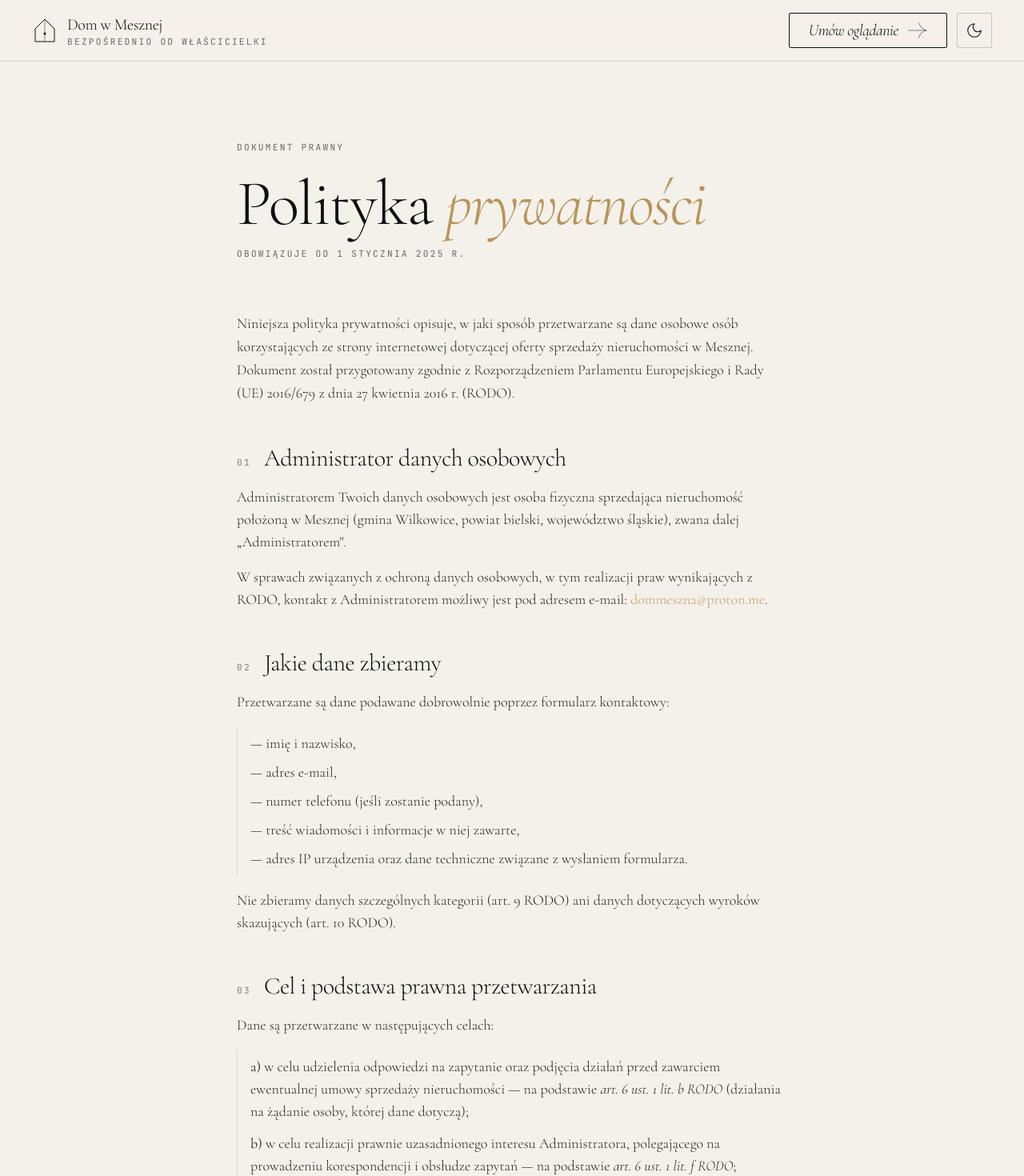
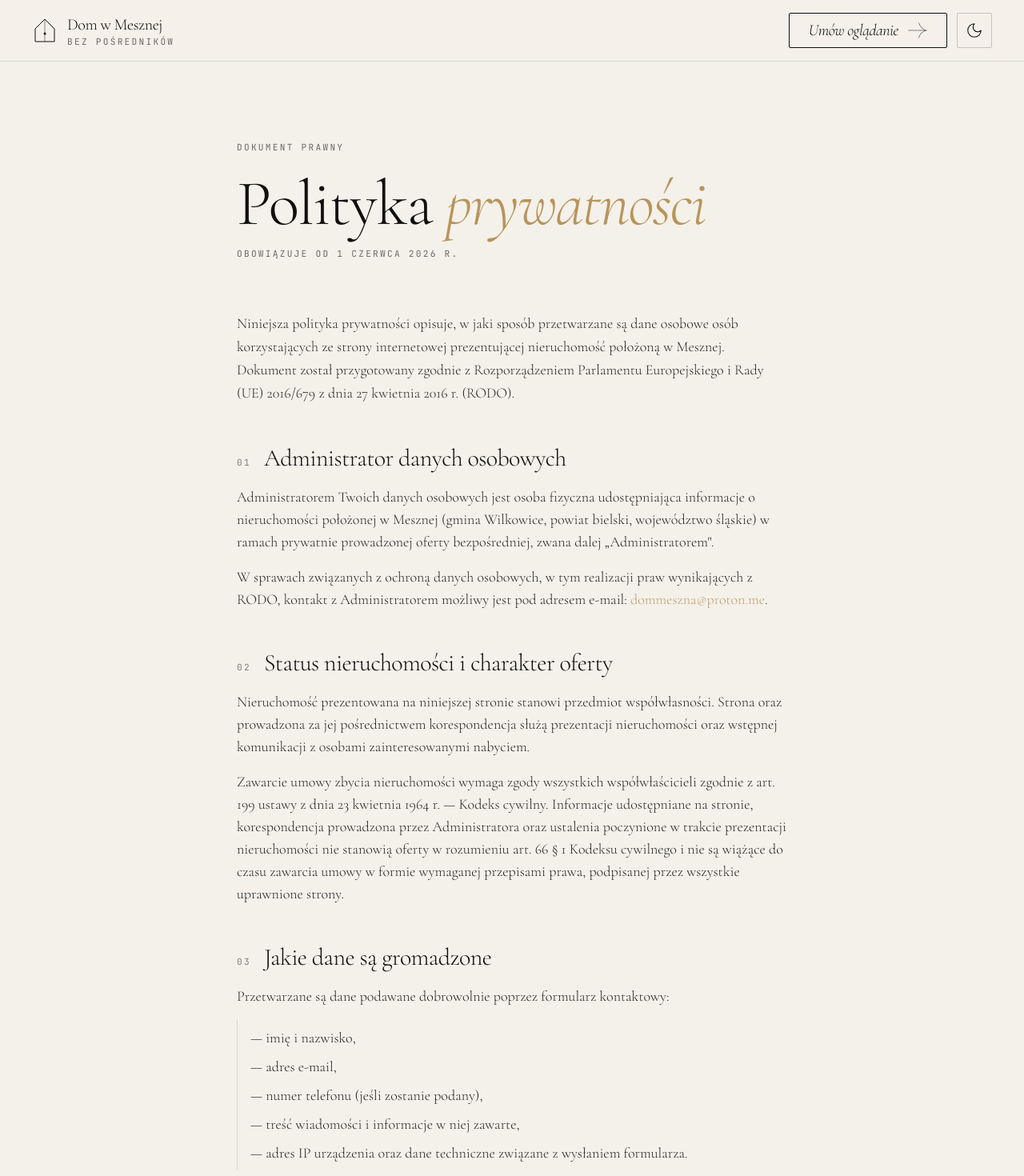
Before and after one commit to katpilarz/dom-meszna, a Next.js app: page /polityka-prywatnosci in a window 1280 px wide. Shown: the top 1470 px of the page at 80% size. Built offline with nearby package versions, Linux system fonts and the light colour scheme.

Commit message:
final legal fixex

```diff
--- a/app/layout.tsx
+++ b/app/layout.tsx
@@ -3,12 +3,12 @@ import './globals.css';
 import { ThemeProvider } from '@/components/ThemeProvider';
 
 export const metadata: Metadata = {
-  title: 'Dom w Mesznej — sprzedaż bezpośrednio od właścicielki',
+  title: 'Dom w Mesznej — sprzedaż bez pośredników',
   description:
     'Dom 402 m² w Mesznej u stóp Beskidu Śląskiego. Działka 1 600 m², 7 pokoi, budowa 2018. Bez pośredników.',
   authors: { name: 'PAISAK4U' },
   openGraph: {
-    title: 'Dom w Mesznej — sprzedaż bezpośrednio od właścicielki',
+    title: 'Dom w Mesznej — sprzedaż bez pośredników',
     description:
       'Dom 402 m² u stóp Beskidu Śląskiego. Bez pośredników, bez prowizji.',
     type: 'website',
--- a/app/polityka-prywatnosci/page.tsx
+++ b/app/polityka-prywatnosci/page.tsx
@@ -21,21 +21,22 @@ export default function PrivacyPolicy() {
           >
             Polityka <span className="italic" style={{ color: 'var(--accent)' }}>prywatności</span>
           </h1>
-          <p className="label-mono opacity-60 mb-16">Obowiązuje od 1 stycznia 2025 r.</p>
+          <p className="label-mono opacity-60 mb-16">Obowiązuje od 1 czerwca 2026 r.</p>
 
           <section className="prose-custom space-y-10">
             <p className="text-lg leading-relaxed opacity-90" style={{ fontFamily: "'Cormorant Garamond', serif", fontWeight: 300 }}>
               Niniejsza polityka prywatności opisuje, w jaki sposób przetwarzane są dane osobowe
-              osób korzystających ze strony internetowej dotyczącej oferty sprzedaży nieruchomości
+              osób korzystających ze strony internetowej prezentującej nieruchomość położoną
               w Mesznej. Dokument został przygotowany zgodnie z Rozporządzeniem Parlamentu
               Europejskiego i Rady (UE) 2016/679 z dnia 27 kwietnia 2016 r. (RODO).
             </p>
 
             <Section number="01" title="Administrator danych osobowych">
               <p>
-                Administratorem Twoich danych osobowych jest osoba fizyczna sprzedająca
-                nieruchomość położoną w Mesznej (gmina Wilkowice, powiat bielski, województwo
-                śląskie), zwana dalej „Administratorem".
+                Administratorem Twoich danych osobowych jest osoba fizyczna udostępniająca
+                informacje o nieruchomości położonej w Mesznej (gmina Wilkowice, powiat
+                bielski, województwo śląskie) w ramach prywatnie prowadzonej oferty bezpośredniej,
+                zwana dalej „Administratorem".
               </p>
               <p>
                 W sprawach związanych z ochroną danych osobowych, w tym realizacji praw
@@ -44,7 +45,24 @@ export default function PrivacyPolicy() {
               </p>
             </Section>
 
-            <Section number="02" title="Jakie dane zbieramy">
+            <Section number="02" title="Status nieruchomości i charakter oferty">
+              <p>
+                Nieruchomość prezentowana na niniejszej stronie stanowi przedmiot współwłasności.
+                Strona oraz prowadzona za jej pośrednictwem korespondencja służą prezentacji
+                nieruchomości oraz wstępnej komunikacji z osobami zainteresowanymi nabyciem.
+              </p>
+              <p>
+                Zawarcie umowy zbycia nieruchomości wymaga zgody wszystkich współwłaścicieli
+                zgodnie z art. 199 ustawy z dnia 23 kwietnia 1964 r. — Kodeks cywilny. Informacje
+                udostępniane na stronie, korespondencja prowadzona przez Administratora oraz
+                ustalenia poczynione w trakcie prezentacji nieruchomości nie stanowią oferty
+                w rozumieniu art. 66 § 1 Kodeksu cywilnego i nie są wiążące do czasu zawarcia
+                umowy w formie wymaganej przepisami prawa, podpisanej przez wszystkie uprawnione
+                strony.
+              </p>
+            </Section>
+
+            <Section number="03" title="Jakie dane są gromadzone">
               <p>Przetwarzane są dane podawane dobrowolnie poprzez formularz kontaktowy:</p>
               <ul className="list-none space-y-2 pl-4 border-l border-[var(--line)] py-2">
                 <li>— imię i nazwisko,</li>
@@ -59,33 +77,34 @@ export default function PrivacyPolicy() {
               </p>
             </Section>
 
-            <Section number="03" title="Cel i podstawa prawna przetwarzania">
+            <Section number="04" title="Cel i podstawa prawna przetwarzania">
               <p>Dane są przetwarzane w następujących celach:</p>
               <ul className="list-none space-y-3 pl-4 border-l border-[var(--line)] py-2">
                 <li>
                   <strong className="font-normal">a)</strong> w celu udzielenia odpowiedzi na zapytanie
-                  oraz podjęcia działań przed zawarciem ewentualnej umowy sprzedaży nieruchomości —
-                  na podstawie <em>art. 6 ust. 1 lit. b RODO</em> (działania na żądanie osoby, której
-                  dane dotyczą);
+                  oraz podjęcia działań przed zawarciem ewentualnej umowy — na podstawie
+                  {' '}<em>art. 6 ust. 1 lit. b RODO</em> (działania na żądanie osoby, której dane
+                  dotyczą);
                 </li>
                 <li>
                   <strong className="font-normal">b)</strong> w celu realizacji prawnie uzasadnionego
                   interesu Administratora, polegającego na prowadzeniu korespondencji i obsłudze
-                  zapytań — na podstawie <em>art. 6 ust. 1 lit. f RODO</em>;
+                  zapytań dotyczących nieruchomości — na podstawie <em>art. 6 ust. 1 lit. f
+                  RODO</em>;
                 </li>
                 <li>
                   <strong className="font-normal">c)</strong> w celu ewentualnego ustalenia,
                   dochodzenia lub obrony roszczeń — na podstawie <em>art. 6 ust. 1 lit. f RODO</em>.
                 </li>
               </ul>
-              <p className="bg-[var(--bg-alt)] border border-[var(--line)] p-5 text-sm leading-relaxed">
+              <p className="bg-[var(--bg-alt)] border border-[var(--line)] p-5 text-md leading-relaxed">
                 <strong className="font-normal">Wysyłając wiadomość przez formularz kontaktowy,</strong> potwierdzasz, że zapoznałaś/eś się
                 z niniejszą polityką prywatności i akceptujesz przetwarzanie podanych danych w
                 celu udzielenia odpowiedzi na Twoje zapytanie.
               </p>
             </Section>
 
-            <Section number="04" title="Okres przechowywania">
+            <Section number="05" title="Okres przechowywania">
               <p>
                 Dane są przechowywane przez okres niezbędny do realizacji celów, dla których
                 zostały zebrane, nie dłużej jednak niż:
@@ -98,7 +117,7 @@ export default function PrivacyPolicy() {
               </ul>
             </Section>
 
-            <Section number="05" title="Twoje prawa">
+            <Section number="06" title="Twoje prawa">
               <p>W związku z przetwarzaniem danych przysługują Ci następujące prawa:</p>
               <ul className="list-none space-y-2 pl-4 border-l border-[var(--line)] py-2">
                 <li>— prawo dostępu do danych (art. 15 RODO),</li>
@@ -116,25 +135,26 @@ export default function PrivacyPolicy() {
               </p>
             </Section>
 
-            <Section number="06" title="Odbiorcy danych">
+            <Section number="07" title="Odbiorcy danych">
               <p>
                 Dane mogą być udostępniane podmiotom świadczącym usługi techniczne związane z
-                prowadzeniem strony i obsługą poczty elektronicznej, w szczególności:
+                prowadzeniem strony i obsługą poczty elektronicznej:
               </p>
               <ul className="list-none space-y-2 pl-4 border-l border-[var(--line)] py-2">
-                <li>— dostawcy hostingu strony (np. Vercel Inc., Netlify Inc.),</li>
-                <li>— dostawcy usług poczty elektronicznej (Proton AG, Szwajcaria),</li>
-                <li>— dostawcy systemu obsługi formularzy (jeżeli zostanie zastosowany).</li>
+                <li>— dostawca hostingu strony i obsługi formularza kontaktowego (Netlify Inc., USA),</li>
+                <li>— dostawca usług poczty elektronicznej (Proton AG, Szwajcaria).</li>
               </ul>
               <p>
-                Dane nie są przekazywane do państw trzecich poza Europejskim Obszarem
-                Gospodarczym, z wyjątkiem przekazania do Szwajcarii (kraj uznany przez Komisję
-                Europejską za zapewniający odpowiedni poziom ochrony danych — decyzja
-                wykonawcza (UE) 2000/518) w związku z korzystaniem z usług Proton.
+                Przekazanie danych do Netlify Inc. (USA) odbywa się na podstawie standardowych
+                klauzul umownych zatwierdzonych przez Komisję Europejską oraz w oparciu o
+                decyzję wykonawczą (UE) 2023/1795 (Data Privacy Framework). Przekazanie danych
+                do Proton AG (Szwajcaria) odbywa się na podstawie decyzji Komisji Europejskiej
+                uznającej Szwajcarię za państwo zapewniające odpowiedni poziom ochrony danych
+                osobowych.
               </p>
             </Section>
 
-            <Section number="07" title="Pliki cookies i technologie podobne">
+            <Section number="08" title="Pliki cookies i technologie podobne">
               <p>
                 Strona nie wykorzystuje plików cookies do celów marketingowych, profilowania ani
                 analitycznych. Wykorzystywane są wyłącznie techniczne mechanizmy przeglądarki
@@ -143,21 +163,21 @@ export default function PrivacyPolicy() {
               </p>
             </Section>
 
-            <Section number="08" title="Automatyczne podejmowanie decyzji">
+            <Section number="09" title="Automatyczne podejmowanie decyzji">
               <p>
                 Podane dane nie są wykorzystywane do zautomatyzowanego podejmowania decyzji ani
                 profilowania w rozumieniu art. 22 RODO.
               </p>
             </Section>
 
-            <Section number="09" title="Dobrowolność podania danych">
+            <Section number="10" title="Dobrowolność podania danych">
               <p>
                 Podanie danych jest dobrowolne, jednak konieczne do udzielenia odpowiedzi na
                 zapytanie. Brak podania danych uniemożliwia kontakt zwrotny.
               </p>
             </Section>
 
-            <Section number="10" title="Zmiany polityki prywatności">
+            <Section number="11" title="Zmiany polityki prywatności">
               <p>
                 Niniejsza polityka prywatności może być aktualizowana. Aktualna wersja jest
                 zawsze dostępna pod tym adresem. Data wejścia w życie ostatniej wersji znajduje
--- a/components/Contact.tsx
+++ b/components/Contact.tsx
@@ -80,7 +80,7 @@ export default function Contact() {
             </div>
           </h2>
           <p className="mt-8 max-w-xl opacity-75 text-lg leading-relaxed">
-            Sprzedaję dom osobiście — chętnie odpowiem na pytania
+            Dom oferowany jest bez pośredników — chętnie odpowiem na pytania
             i pokażę nieruchomość w dogodnym terminie. Zostaw kontakt,
             odpowiem w ciągu doby.
           </p>
@@ -143,7 +143,7 @@ export default function Contact() {
                   name="imie"
                   type="text"
                   required
-                  className="w-full bg-transparent border-b border-[var(--line-strong)] py-3 focus:border-[var(--accent)] outline-none transition-colors"
+                  className="w-full px-3 bg-transparent border-b border-[var(--line-strong)] py-3 focus:border-[var(--accent)] outline-none transition-colors"
                 />
               </div>
               <div>
@@ -154,7 +154,7 @@ export default function Contact() {
                   id="telefon"
                   name="telefon"
                   type="tel"
-                  className="w-full bg-transparent border-b border-[var(--line-strong)] py-3 focus:border-[var(--accent)] outline-none transition-colors"
+                  className="w-full px-3 bg-transparent border-b border-[var(--line-strong)] py-3 focus:border-[var(--accent)] outline-none transition-colors"
                 />
               </div>
             </div>
@@ -168,7 +168,7 @@ export default function Contact() {
                 name="email"
                 type="email"
                 required
-                className="w-full bg-transparent border-b border-[var(--line-strong)] py-3 focus:border-[var(--accent)] outline-none transition-colors"
+                className="w-full px-3 bg-transparent border-b border-[var(--line-strong)] py-3 focus:border-[var(--accent)] outline-none transition-colors"
               />
             </div>
 
@@ -181,7 +181,7 @@ export default function Contact() {
                 name="termin"
                 type="text"
                 placeholder="np. najbliższa sobota, popołudnie"
-                className="w-full bg-transparent border-b border-[var(--line-strong)] py-3 focus:border-[var(--accent)] outline-none transition-colors placeholder:opacity-40"
+                className="px-3 w-full bg-transparent border-b border-[var(--line-strong)] py-3 focus:border-[var(--accent)] outline-none transition-colors placeholder:opacity-40"
               />
             </div>
 
@@ -193,7 +193,7 @@ export default function Contact() {
                 id="wiadomosc"
                 name="wiadomosc"
                 rows={4}
-                className="w-full bg-transparent border-b border-[var(--line-strong)] py-3 focus:border-[var(--accent)] outline-none transition-colors resize-none"
+                className="w-full px-3 bg-transparent border-b border-[var(--line-strong)] py-3 focus:border-[var(--accent)] outline-none transition-colors resize-none"
               />
             </div>
 
@@ -240,14 +240,14 @@ export default function Contact() {
                 </span>
                 <Arrow size={34} className="transition-transform duration-500 group-hover:translate-x-1.5" />
               </button>
-              <p className="text-xs opacity-60 mt-5 max-w-full leading-relaxed">
+              <p className="text-md opacity-60 mt-5 max-w-full leading-relaxed">
                 Wysyłając zapytanie, potwierdzasz zapoznanie się z{' '}
                 <a href="/polityka-prywatnosci" className="underline decoration-dotted underline-offset-2 hover:text-[var(--accent)]">
                   polityką prywatności
                 </a>{' '}
                 i akceptujesz przetwarzanie podanych danych w celu udzielenia odpowiedzi (RODO, art. 6 ust. 1 lit. b).
               </p>
-              <p className="text-xs opacity-50 mt-2">
+              <p className="text-md opacity-50 mt-2">
                 Zapytanie jest niezobowiązujące. Odpowiem w ciągu 24 godzin.
               </p>
             </div>
@@ -256,9 +256,9 @@ export default function Contact() {
           {/* Contact info */}
           <div className="contact-info col-span-12 lg:col-span-5 mt-12 lg:mt-0 pl-0 lg:pl-16 lg:border-l lg:border-[var(--line)]">
             <div className="contact-info-item mb-10">
-              <div className="label-mono opacity-50 mb-2">Sprzedająca</div>
+<div className="label-mono opacity-50 mb-2">Kontakt</div>
 <div className="display-serif text-2xl">
-                Właścicielka domu
+  Strona sprzedająca
 </div>
 <div className="text-sm opacity-70 mt-2">
   Bez pośredników · bez prowizji · rozmowa wprost
--- a/components/Gallery.tsx
+++ b/components/Gallery.tsx
@@ -12,7 +12,6 @@ const photos = [
   { src: '/images/house/house-02.jpg', label: 'Panorama na ogród', tag: '04', span: 'col-span-12', aspect: '16/9' },
     { src: '/images/house/house-09.jpg', label: 'Zieleń dookoła', tag: '05', span: 'col-span-12 md:col-span-8', aspect: '4/3' },
   { src: '/images/house/house-10.jpg', label: 'Przestronny taras', tag: '06', span: 'col-span-12 md:col-span-4', aspect: '3/4' },
-  { src: '/images/house/house-11.jpg', label: 'Panorama', tag: '07', span: 'col-span-12', aspect: '16/9' },
 ];
 
 export default function Gallery() {
--- a/components/Header.tsx
+++ b/components/Header.tsx
@@ -57,7 +57,7 @@ export default function Header() {
           <div className="leading-tight">
             <div className="display-serif text-lg md:text-xl">Dom w Mesznej</div>
             <div className="label-mono text-[0.55rem] opacity-60 hidden sm:block">
-              Bezpośrednio od właścicielki
+              Bez pośredników
             </div>
           </div>
         </a>
--- a/components/Potential.tsx
+++ b/components/Potential.tsx
@@ -8,7 +8,7 @@ const opportunities = [
   {
     n: '01',
     title: 'Solidna baza',
-    body: 'Dom wybudowany w 2018 — keramzyt, wełna 20 cm, ceramiczna dachówka na pełnym deskowaniu. Konstrukcja, której nie da się dziś tanio odtworzyć.',
+    body: 'Dom oddany do użytku w 2018 — keramzyt, wełna 20 cm, ceramiczna dachówka na pełnym deskowaniu. Konstrukcja, której nie da się dziś tanio odtworzyć.',
   },
   {
     n: '02',
--- a/components/Pricing.tsx
+++ b/components/Pricing.tsx
@@ -63,7 +63,7 @@ export default function Pricing() {
         <div className="flex items-center justify-between mb-16">
           <div className="label-mono opacity-60">08 — Oferta</div>
           <div className="label-mono opacity-60 hidden md:block">
-            Sprzedaż bezpośrednio od właściciela
+            Sprzedaż bez pośredników
           </div>
         </div>
 
@@ -97,7 +97,7 @@ export default function Pricing() {
               <span className="display-serif italic" style={{ color: 'var(--accent)' }}>
                 2 250 000 zł
               </span>
-              . Sprzedaż bezpośrednia oznacza realną oszczędność na prowizji i marży
+              . Oferta bezpośrednia oznacza realną oszczędność na prowizji i marży
               pośrednika — różnica trafia do Ciebie.
             </p>
           </div>
@@ -122,7 +122,7 @@ export default function Pricing() {
           </div>
           <div className="pricing-detail">
             <div className="label-mono opacity-50 mb-3">Forma własności</div>
-            <div className="display-serif text-3xl">Pełna własność</div>
+            <div className="display-serif text-3xl">Współwłasność</div>
             <div className="text-xs opacity-60 mt-2">
               Działka 1600 m² · ogrodzona
             </div>
@@ -133,7 +133,7 @@ export default function Pricing() {
               Dostępne
             </div>
             <div className="text-xs opacity-60 mt-2">
-              Sprzedaż bezpośrednia · bez pośredników
+              Oferta bezpośrednia · bez pośredników
             </div>
           </div>
         </div>
@@ -141,7 +141,7 @@ export default function Pricing() {
         <div className="pricing-detail mt-20 max-w-4xl">
           <p className="display-serif text-6xl italic leading-snug opacity-95">
             Cena{' '}
-            <span className="text-[var(--accent)] not-italic">wprost od właścicielki</span>.<br></br>
+            <span className="text-[var(--accent)] not-italic">bez pośrednika</span>.<br></br>
             Bez prowizji, bez doliczonych marż.
           </p>
           <div className="mt-4 label-mono opacity-60">
--- a/components/Statement.tsx
+++ b/components/Statement.tsx
@@ -5,7 +5,7 @@ import { gsap } from 'gsap';
 import { ScrollTrigger } from 'gsap/ScrollTrigger';
 
 const text =
-  '402 m2 powierzchni całkowitej. 170 m2 powierzchni użytkowej. 1600 metrów działki. Trzy kondygnacje. Solidny dom z 2018 roku, w pełni mieszkalny, w dobrym stanie. Z perspektywą remontu, który pozwoli dostosować go pod siebie.';
+  '402 m² powierzchni całkowitej. 170 m² powierzchni użytkowej. 1600 metrów działki. Trzy kondygnacje. Solidny dom z 2018 roku, w pełni mieszkalny, w dobrym stanie. Z perspektywą remontu, który pozwoli dostosować go pod siebie.';
 
 export default function Statement() {
   const root = useRef<HTMLElement>(null);
```
Also changed, not shown: components/Floorplan.tsx (+6 -6 lines), components/Hero.tsx (+16 -10 lines), preview.html (+8 -8 lines). Lines whose indentation alone changed are shown as unchanged.
